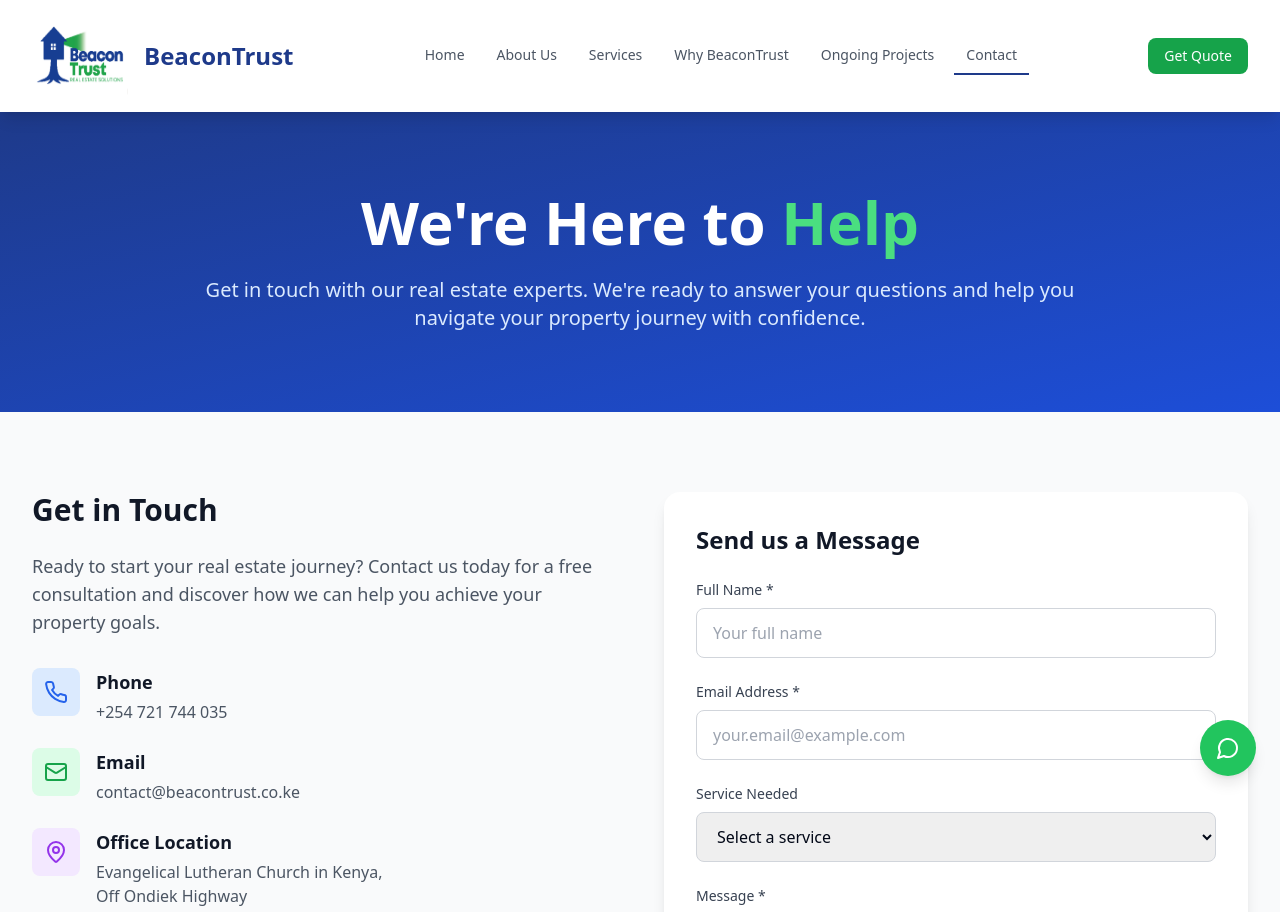
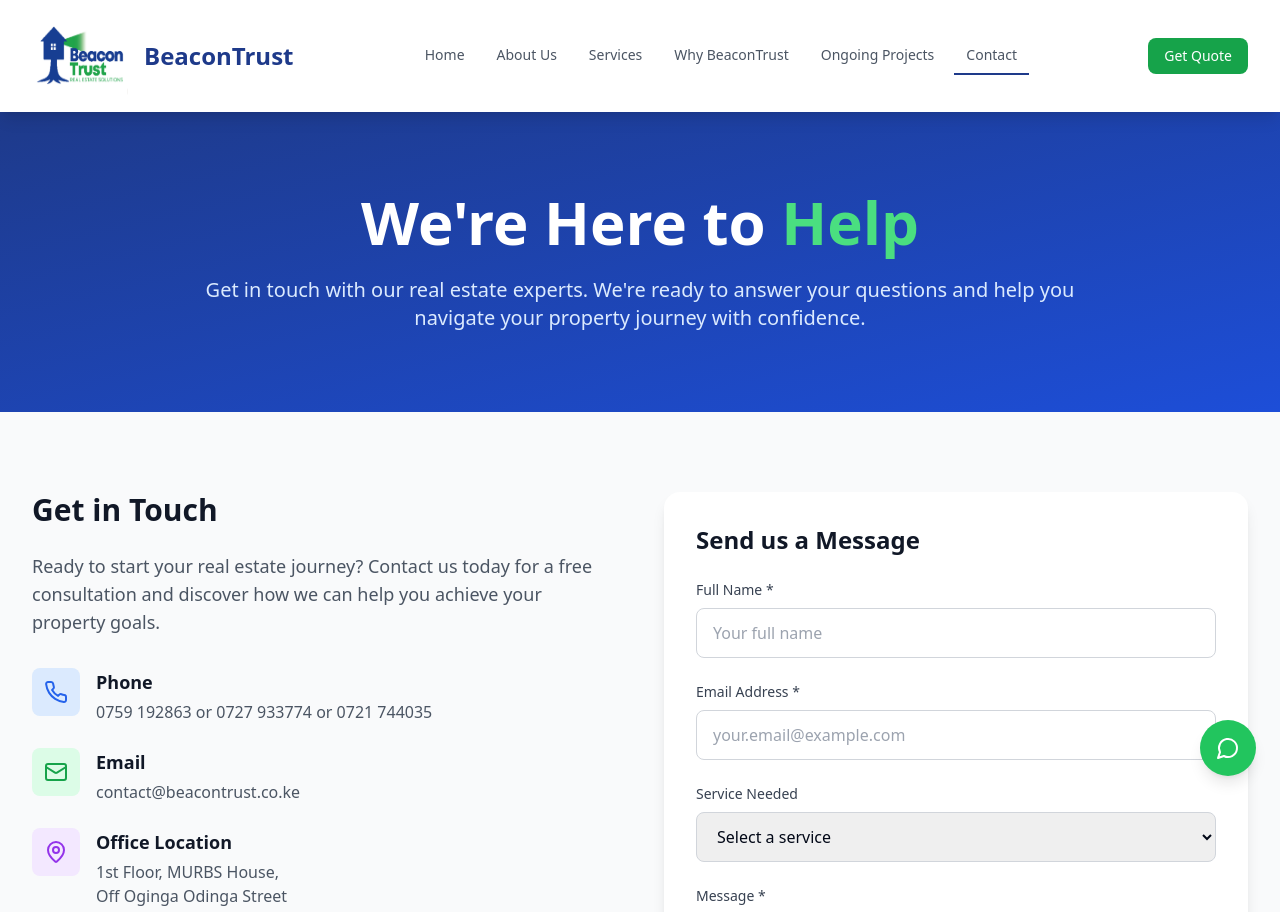
Before and after one commit to yahyafishbone/beacon-trust-web, a React (Vite) app: page /contact in a window 1280 px wide. Shown: the top 912 px of the page. Built offline with nearby package versions, Linux system fonts and the light colour scheme.

Commit message:
Update Contact.tsx

```diff
--- a/src/pages/Contact.tsx
+++ b/src/pages/Contact.tsx
@@ -159,7 +159,7 @@ const Contact = () => {
                     <h3 className="text-lg font-semibold text-gray-900 mb-1">
                       Phone
                     </h3>
-                    <p className="text-gray-600">+254 721 744 035</p>
+                    <p className="text-gray-600">0759 192863 or 0727 933774 or 0721 744035</p>
                   </div>
                 </div>
 
@@ -184,8 +184,10 @@ const Contact = () => {
                       Office Location
                     </h3>
                     <div className="text-gray-600">
-                      <p>Evangelical Lutheran Church in Kenya,</p>
-                      <p>Off Ondiek Highway</p>
+                      <p>1st Floor, MURBS House,</p>
+                      <p>Off Oginga Odinga Street</p>
+
+                      <p>Opposite Swan Center </p>
                       <p>P.O. Box 19441 - 40123 KSM</p>
                       <p>Kisumu, Kenya</p>
                     </div>
```
